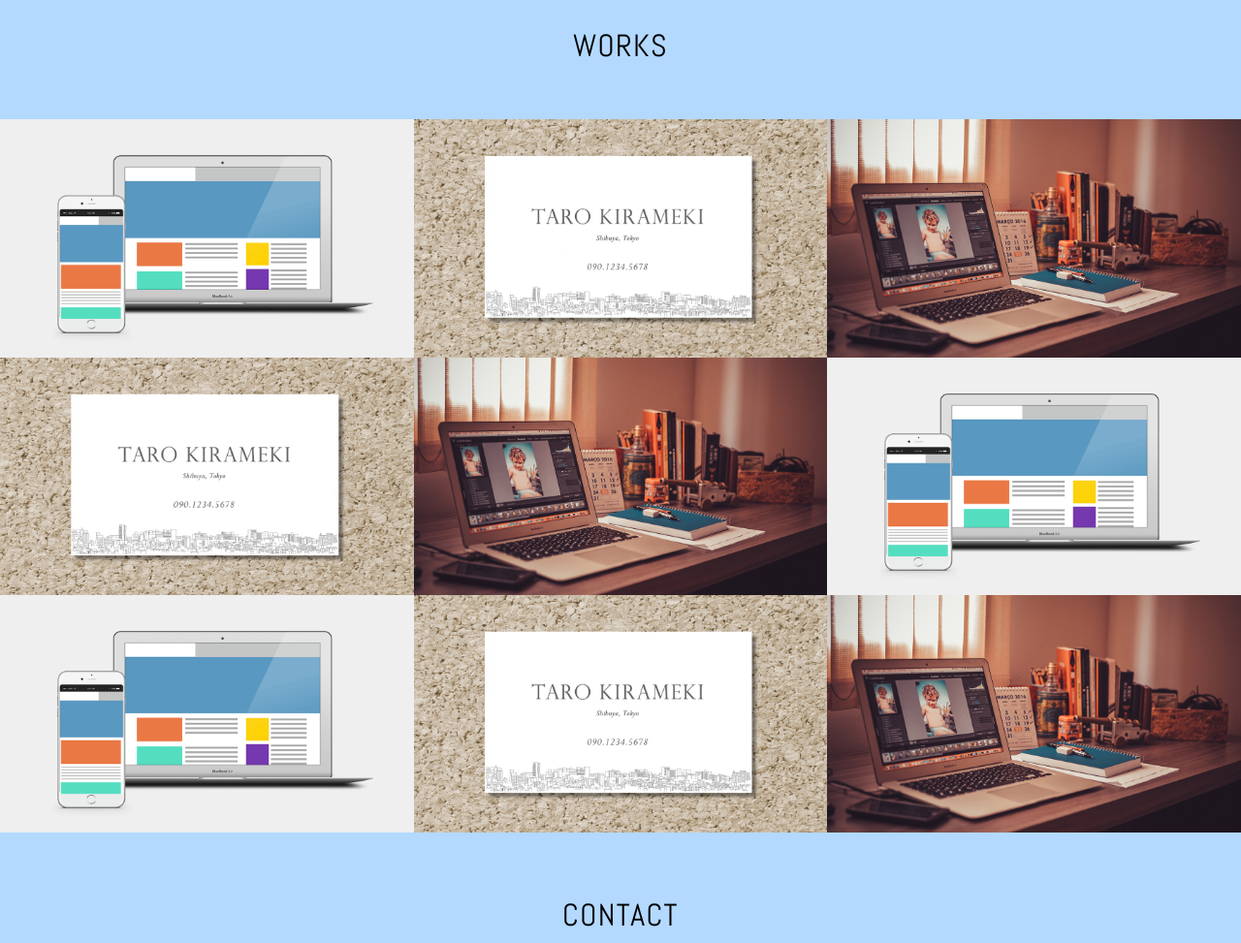
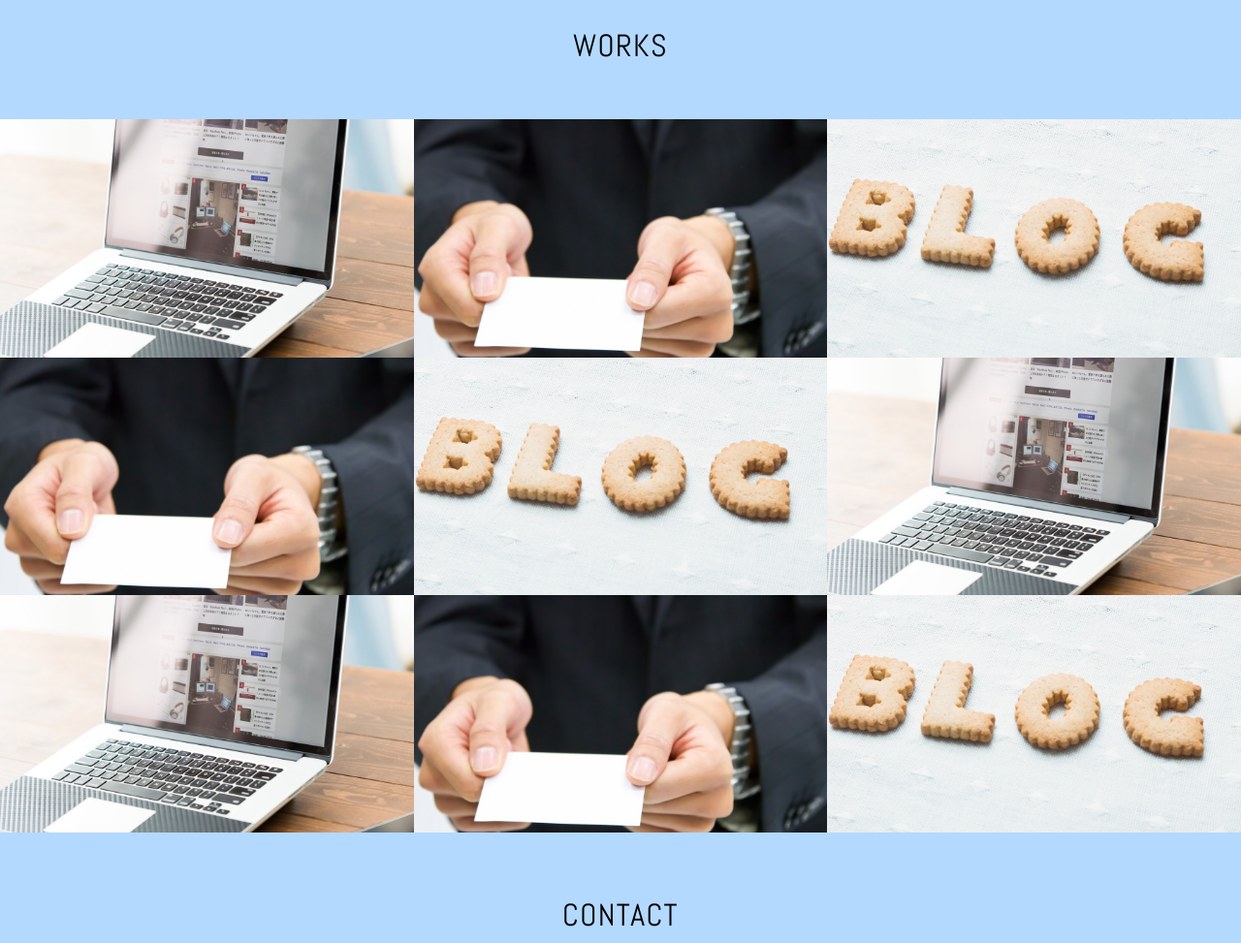
Before and after one commit to 1720b/1720b.github.io, a plain HTML site: page index.html in a window 1280 px wide. Shown: the part 1120-2093 px from the top of the page at 97% size. Drawn offline with nearby package versions, Linux system fonts and the light colour scheme.

Commit message:
second git

```diff
--- a/index.html
+++ b/index.html
@@ -6,9 +6,9 @@
     　　<title>Web Designer - Kana Ogiu</title>
     　　<meta name="description" content="Webデザイナー 荻生佳奈のポートフォリオサイトです。東京を中心に活動しています。">
     　　<meta name="keywords" content="Web, デザイン, デザイナー, ポートフォリオ, Web制作">
-        <link rel="stylesheet" href="https://cdnjs.cloudflare.com/ajax/libs/meyer-reset/2.0/reset.css">
-        <link rel="stylesheet" href="./css/style.css">
-        <link rel="stylesheet" href="https://maxcdn.bootstrapcdn.com/font-awesome/4.6.1/css/font-awesome.min.css">
+    　　<link rel="stylesheet" href="https://cdnjs.cloudflare.com/ajax/libs/meyer-reset/2.0/reset.css">
+    　　<link rel="stylesheet" href="./css/style.css">
+    　　<link rel="stylesheet" href="https://maxcdn.bootstrapcdn.com/font-awesome/4.6.1/css/font-awesome.min.css">
     </head>
     <body>
          <header>
@@ -16,7 +16,7 @@
             <div class="profile">
                 <!-- 名前や写真のコンテンツが入るところです -->
                 <h1 class="site-title abel uppercase text-center">Web Designer <span>Kana Ogiu</span></h1>
-                <img src="./images/img_profile.jpg" alt="プロフィール写真" width="140" height="140" class="block-center profile-icon">
+                <img src="./images/picture.jpg" alt="プロフィール写真" width="140" height="140" class="block-center profile-icon">
                 <p>神奈川県在住のWebデザイナー、荻生佳奈です。2020東京オリンピック開催に伴い活性化する「観光」産業について学びたいと考え、観光学部に進学。在学中には観光心理学について研究していました。オンラインスクールでWeb制作について学び、これからさらにWeb制作の技術や知識を身につけて、Webサイト運用や問題解決のアドバイスもできるデザイナーになりたいと思っています。</p>
             </div>
         </header>
@@ -48,7 +48,7 @@
                 <h2 class="text-center">Works</h2>
         <div class="works-box">
             <a href="#">
-                <img src="./images/img_work_site.png" alt="株式会社きらめき コーポレートサイト様 Webサイトデザイン">
+                <img src="./images/2MBA15_gori_TP_V.jpg" alt="株式会社きらめき コーポレートサイト様 Webサイトデザイン">
                 <div class="works-box-inner">
                     <div class="text-center">
                         <h3>株式会社きらめき コーポレートサイト</h3>
@@ -60,7 +60,7 @@
         </div>
         <div class="works-box">
             <a href="#">
-                <img src="./images/img_work_card.jpg" alt="きらめき花子様 名刺デザイン">
+                <img src="./images/2MKJ_ryoutedemeishiwowatasu_TP_V.jpg" alt="きらめき花子様 名刺デザイン">
                 <div class="works-box-inner">
                     <div class="text-center">
                         <h3>きらめき花子様 名刺</h3>
@@ -72,7 +72,7 @@
         </div>
         <div class="works-box">
             <a href="#">
-                <img src="./images/img_work_blog.jpg" alt="WordPressオリジナルテーマ">
+                <img src="./images/2PAK85_Blogcc20141206203244_TP_V.jpg" alt="WordPressオリジナルテーマ">
                 <div class="works-box-inner">
                     <div class="text-center">
                         <h3>ブログデザイン</h3>
@@ -84,7 +84,7 @@
         </div>
         <div class="works-box">
             <a href="#">
-                <img src="./images/img_work_card.jpg" alt="きらめき花子様 名刺デザイン">
+                <img src="./images/2MKJ_ryoutedemeishiwowatasu_TP_V.jpg" alt="きらめき花子様 名刺デザイン">
                 <div class="works-box-inner">
                     <div class="text-center">
                         <h3>きらめき花子様 名刺</h3>
@@ -96,7 +96,7 @@
         </div>
         <div class="works-box">
             <a href="#">
-                <img src="./images/img_work_blog.jpg" alt="WordPressオリジナルテーマ">
+                <img src="./images/2PAK85_Blogcc20141206203244_TP_V.jpg" alt="WordPressオリジナルテーマ">
                 <div class="works-box-inner">
                     <div class="text-center">
                         <h3>ブログデザイン</h3>
@@ -108,7 +108,7 @@
         </div>
         <div class="works-box">
             <a href="#">
-                <img src="./images/img_work_site.png" alt="株式会社きらめき コーポレートサイト様 Webサイトデザイン">
+                <img src="./images/2MBA15_gori_TP_V.jpg" alt="株式会社きらめき コーポレートサイト様 Webサイトデザイン">
                 <div class="works-box-inner">
                     <div class="text-center">
                         <h3>株式会社きらめき コーポレートサイト</h3>
@@ -120,7 +120,7 @@
         </div>
         <div class="works-box">
             <a href="#">
-                <img src="./images/img_work_site.png" alt="株式会社きらめき コーポレートサイト様 Webサイトデザイン">
+                <img src="./images/2MBA15_gori_TP_V.jpg" alt="株式会社きらめき コーポレートサイト様 Webサイトデザイン">
                 <div class="works-box-inner">
                     <div class="text-center">
                         <h3>株式会社きらめき コーポレートサイト</h3>
@@ -132,7 +132,7 @@
         </div>
         <div class="works-box">
             <a href="#">
-                <img src="./images/img_work_card.jpg" alt="きらめき花子様 名刺デザイン">
+                <img src="./images/2MKJ_ryoutedemeishiwowatasu_TP_V.jpg" alt="きらめき花子様 名刺デザイン">
                 <div class="works-box-inner">
                     <div class="text-center">
                         <h3>きらめき花子様 名刺</h3>
@@ -144,7 +144,7 @@
         </div>
          <div class="works-box">
             <a href="#">
-                <img src="./images/img_work_blog.jpg" alt="WordPressオリジナルテーマ">
+                <img src="./images/2PAK85_Blogcc20141206203244_TP_V.jpg" alt="WordPressオリジナルテーマ">
                 <div class="works-box-inner">
                     <div class="text-center">
                         <h3>ブログデザイン</h3>
```
Also changed, not shown: images/2MBA15_gori_TP_V.jpg (added), images/2MKJ_ryoutedemeishiwowatasu_TP_V.jpg (added), images/2PAK85_Blogcc20141206203244_TP_V.jpg (added), images/picture.jpg (added).
